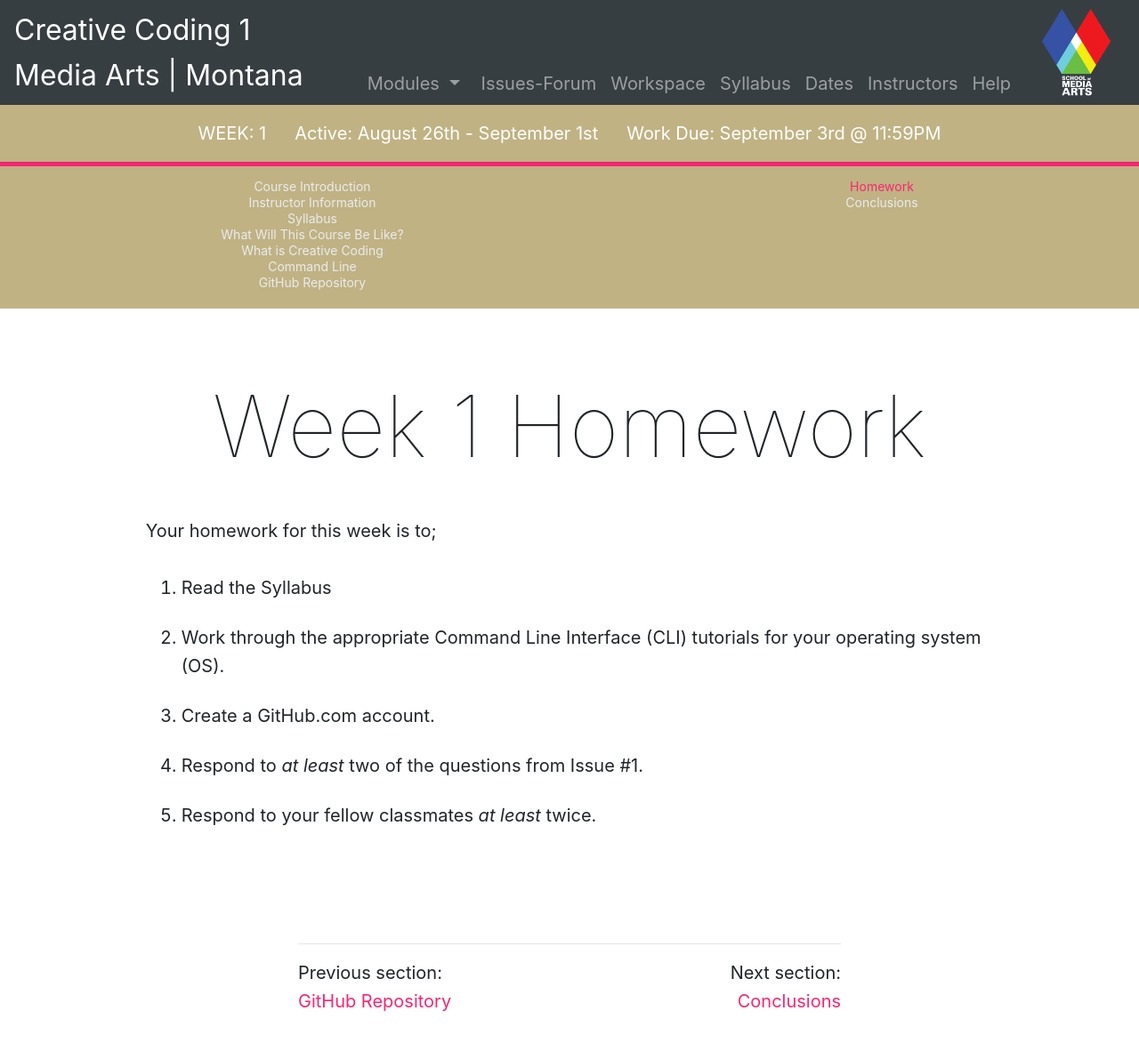
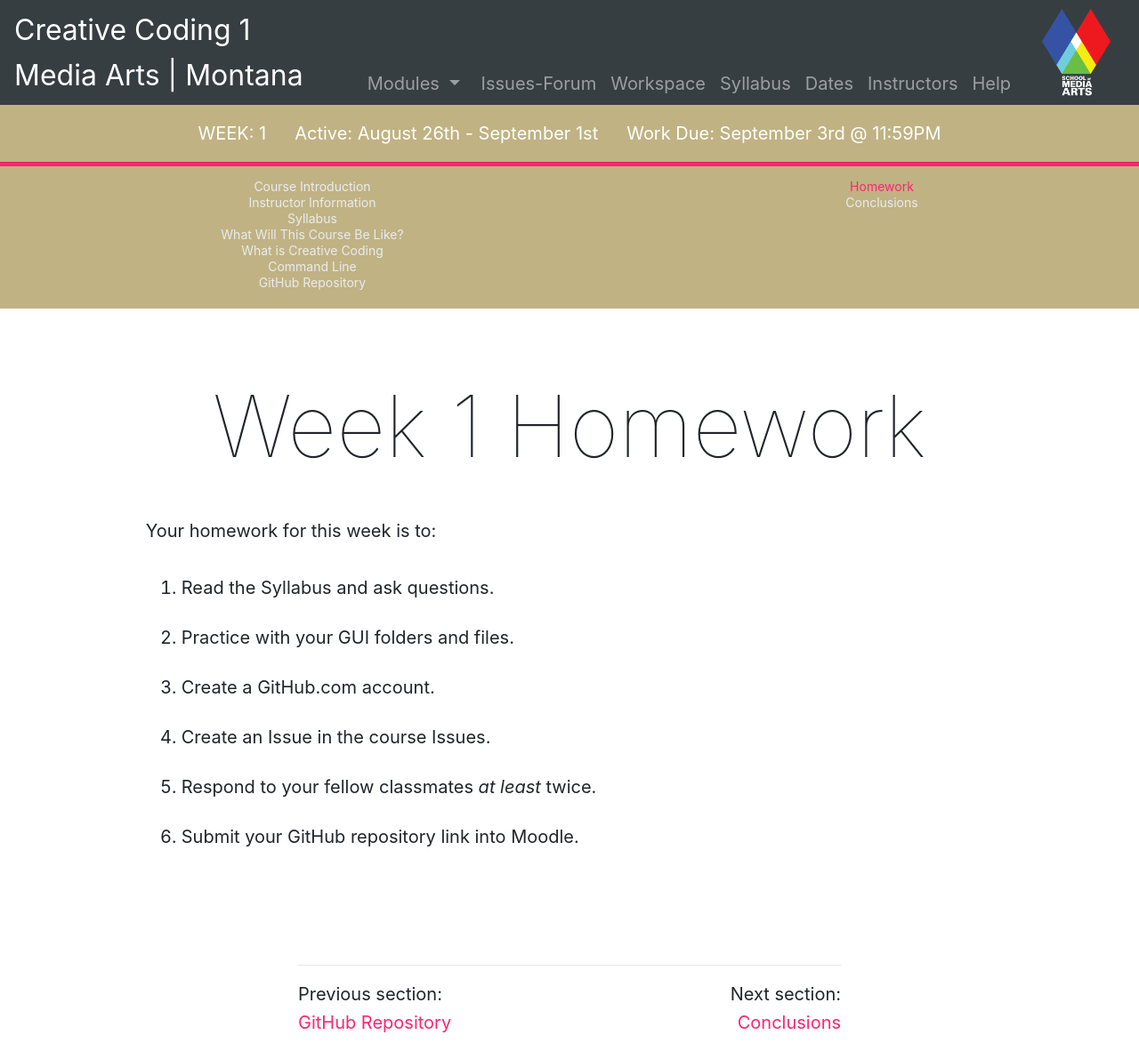
Before and after one commit to Montana-Media-Arts/creative-coding-1-Fall2019, a Jekyll site: the page built from modules/week-1/_posts/2017-01-09-homework.md, in a window 1280 px wide. Shown: the whole page at 89% size. Built offline with Jekyll 4.4.1, drawn with Linux system fonts in a browser that asks for light colours; nearby versions of some CDN libraries; before the commit the page ends 1158 px from its top, so only the background shows below that.

Commit message:
Update 2017-01-09-homework.md

```diff
--- a/modules/week-1/_posts/2017-01-09-homework.md
+++ b/modules/week-1/_posts/2017-01-09-homework.md
@@ -5,10 +5,11 @@ module: 1
 
 # Week 1 Homework
 
-Your homework for this week is to;
+Your homework for this week is to:
 
-1. Read the Syllabus
-2. Work through the appropriate Command Line Interface (CLI) tutorials for your operating system (OS).
+1. Read the Syllabus and ask questions.
+2. Practice with your GUI folders and files.
 3. Create a GitHub.com account.
-4. Respond to _at least_ two of the questions from Issue #1.
+4. Create an Issue in the course Issues.
 5. Respond to your fellow classmates _at least_ twice.
+6. Submit your GitHub repository link into Moodle.
```
